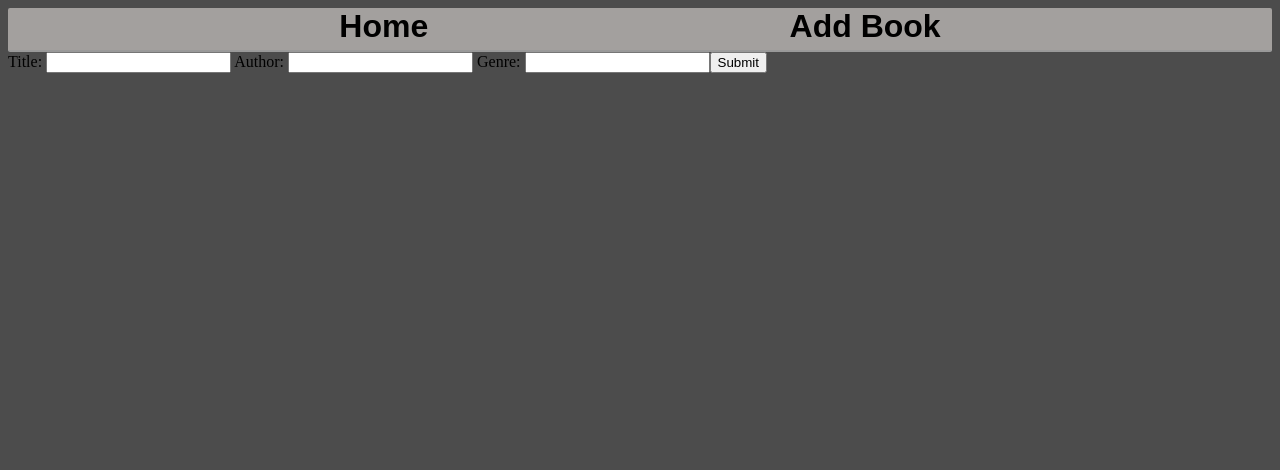
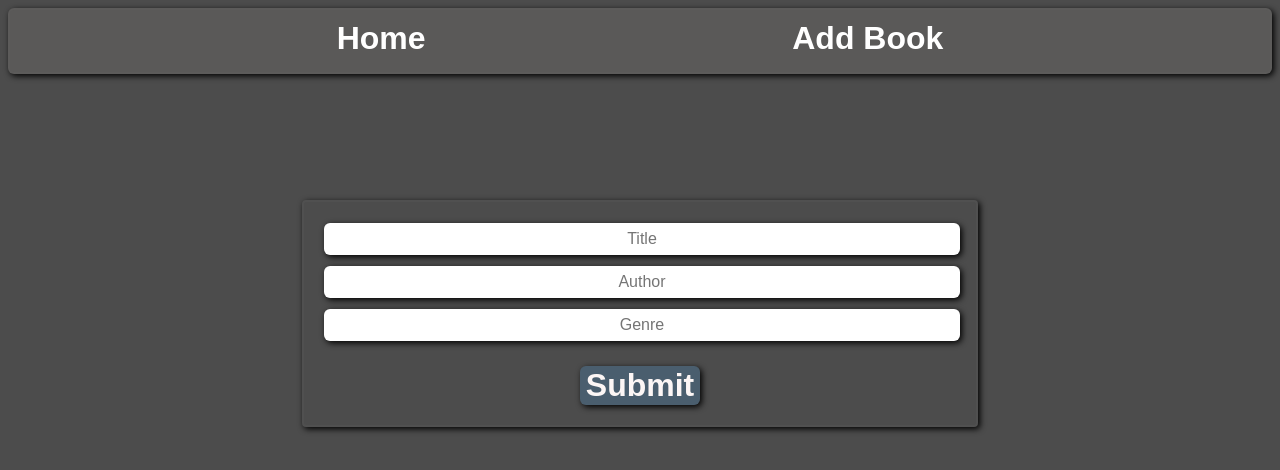
Before and after one commit to kcaj21/angular-library, an Angular app: page /addbookform in a window 1280 px wide. Shown: the top 470 px of the page. Built offline with nearby package versions, Linux system fonts and the light colour scheme.

Commit message:
finished styling form

```diff
--- a/src/app/addbookform/addbookform.component.css
+++ b/src/app/addbookform/addbookform.component.css
@@ -0,0 +1,60 @@
+input {
+    width: 100%;
+    border-style: none;
+    border-radius: 6px;
+    height: 30px;
+    box-shadow: #000 2px 2px 6px;
+    text-align: center;
+    margin-bottom: 10px;
+    font-size: medium;
+}
+
+label {
+    color: white;
+}
+
+form {
+    border: solid 2px;
+    border-radius: 4px;
+    border-color: #6b696825;
+    box-shadow: 2px 2px 6px;
+    width: 50%;
+    padding: 20px;
+    font-weight: 800;
+    font-size: x-large;
+    font-family: Arial, Helvetica, sans-serif;
+
+}
+
+.formcontainer {
+    margin-top: 10%;
+    display: flex;
+    justify-content: center;
+}
+
+.buttoncontainer {
+    display: flex;
+    justify-content: center;
+    margin-top: 15px;
+}
+
+button {
+    height: 10%;
+    background-color: #4986b553;
+    color: #FCF6F5;
+    font-weight: 800;
+    border-style: None;
+    border-radius: 6px;
+    font-size: 32px;
+    box-shadow: #000 2px 2px 6px;
+    padding-left: -5px;
+    padding-right: -5px;
+
+
+
+  }
+
+  button:hover {
+    background-color: rgba(66, 160, 79, 0.553);
+    transition-duration: 100ms;
+  }
--- a/src/app/addbookform/addbookform.component.html
+++ b/src/app/addbookform/addbookform.component.html
@@ -1,20 +1,18 @@
-<div>
+<div class="formcontainer">
     <form #bookForm="ngForm" (ngSubmit)="onSubmit(bookForm)">
-        <label>
-           Title:
-           <input name="title" ngModel required>
+        <label >
+           <input placeholder="Title" name="title" ngModel required>
         </label>
 
         <label>
-           Author:
-           <input name="author" ngModel required>
+           <input placeholder="Author" name="author" ngModel required>
         </label>
 
         <label>
-           Genre:
-           <input name="genre" ngModel required>
+           <input placeholder="Genre" name="genre" ngModel required>
         </label>
-
+       <div class="buttoncontainer">
         <button type="submit">Submit</button>
+      </div>
        </form>
 </div>
--- a/src/app/bookdetails/bookdetails.component.css
+++ b/src/app/bookdetails/bookdetails.component.css
@@ -6,6 +6,7 @@
 .book {
     padding: 20px 25px;
     font-size: large;
+    color: white;
   }
 
   .book-title {
@@ -27,8 +28,13 @@
     border-radius: 6px;
     font-size: 32px;
     padding: 10px;
+    box-shadow: #000 2px 2px 6px;
 
+  }
 
+  button:hover {
+    background-color: #b71b10;
+    transition-duration: 100ms;
   }
 
   .update {
@@ -36,13 +42,18 @@
     height: 10%;
     padding: 10px;
     align-items: center;
-    background-color: #4986b572;
-    color: #000000;
+    background-color: #4986b553;
+    color: white;
     font-weight: 800;
     border-style: None;
     border-radius: 6px;
     font-size: 32px;
     font-family: Arial, Helvetica, sans-serif;
-
+    box-shadow: #000 2px 2px 6px;
 
   }
+
+  .update:hover {
+    background-color: #3b688a53;
+    transition-duration: 100ms;
+  }
--- a/src/app/booklist/booklist.component.css
+++ b/src/app/booklist/booklist.component.css
@@ -10,9 +10,10 @@
   }
 
   .book-item {
-    border-bottom: 2px solid #999;
-    border-radius: 2px;
+    border-bottom: 2px solid ;
+    border-radius: 4px;
     border-color: #6b696825;
+    box-shadow: 2px 2px 6px;
 
   }
 
--- a/src/app/navbar/navbar.component.css
+++ b/src/app/navbar/navbar.component.css
@@ -2,11 +2,13 @@
     position: sticky;
     top: 0;
     display: flex;
-    border-bottom: 2px solid #999;
-    border-radius: 2px;
-    background: #a3a09e;
+    border: 2px solid #6b696825;
+    border-radius: 6px;
+    background: #5a5958;
     text-align: center;
     justify-content: space-evenly;
+    box-shadow: 2px 2px 6px;
+
 }
 
 .banner {
@@ -36,12 +38,20 @@
 
 a {
     font-family: Arial, Helvetica, sans-serif;
-    color: black;
-    font-weight: 800;
+    color: white;
+    font-weight: 600;
     float: left;
     text-align: center;
     text-decoration: none;
-    font-size: 32px
+    font-size: 32px;
+    padding: 10px;
+}
+
+a:hover {
+    background-color: #3938388d;
+    border:#3938388d;
+    border-radius: 6px;
+    transition-duration: 100ms;
 }
 
 img {
--- a/src/styles.css
+++ b/src/styles.css
@@ -1,6 +1,7 @@
 /* You can add global styles to this file, and also import other style files */
 body {
     background-color: #000000b3;
+
 }
 
 a {
```
Also changed, not shown: src/app/booklist/booklist.component.ts (+12 -0 lines).
